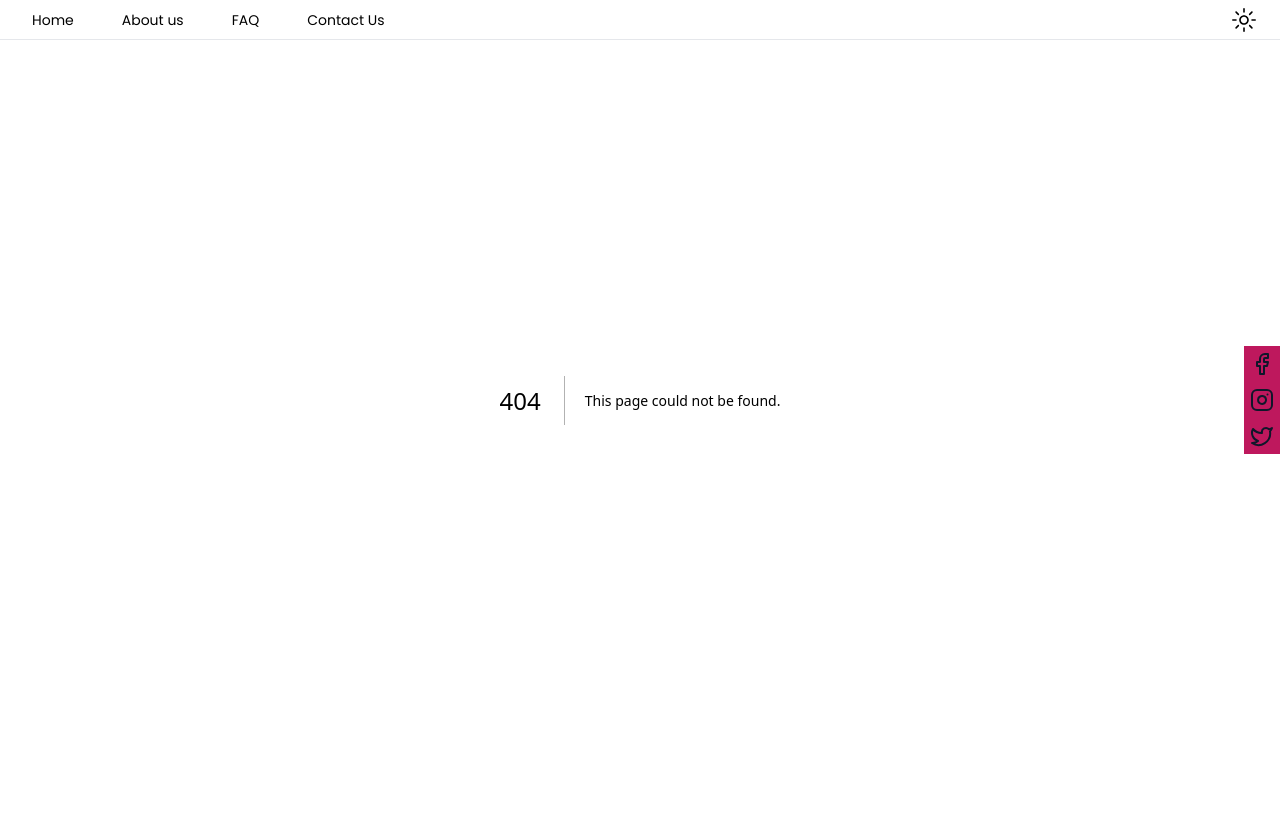
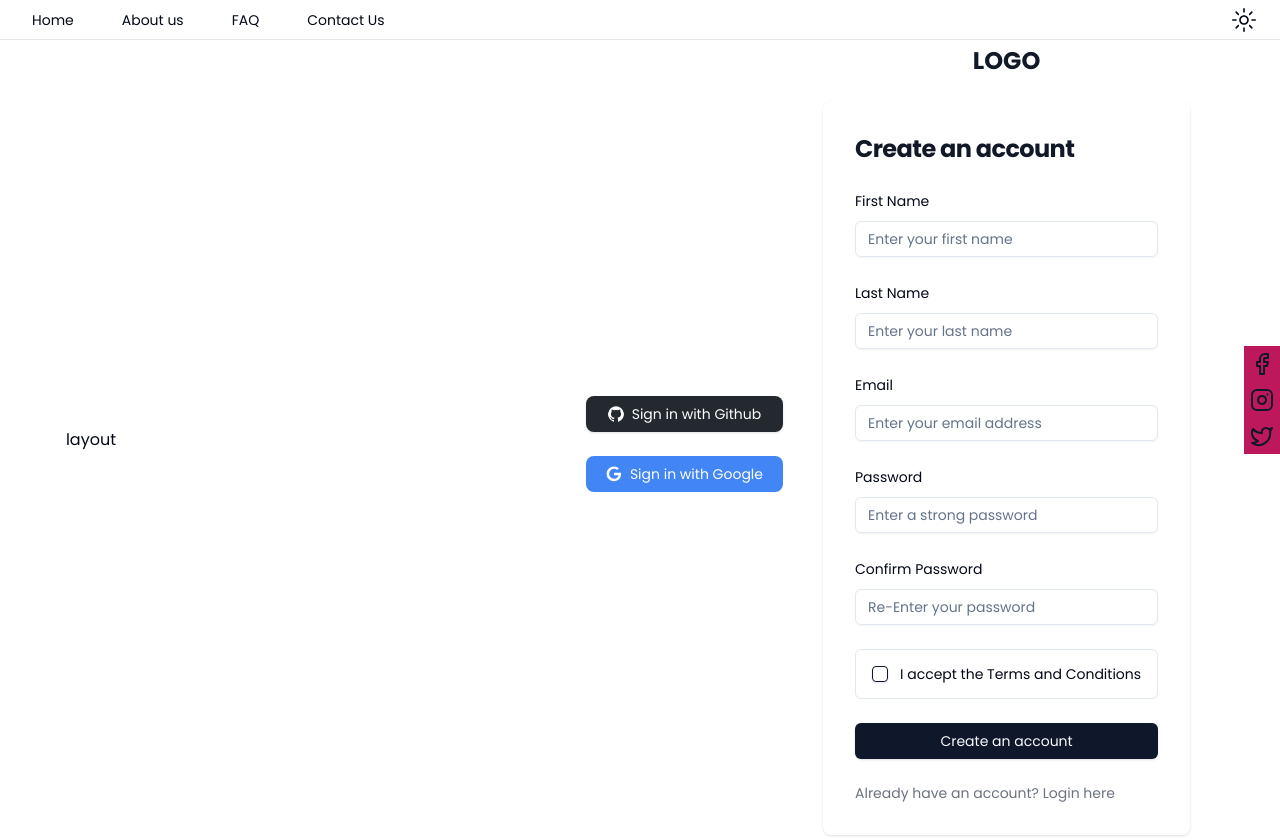
Before and after one commit to janaka4345/fashion-ecommerce, a Next.js app: page /auth/register in a window 1280 px wide. Before the commit this address had no page. Before the commit the page ends 800 px from the top, so only its background shows below. Built offline with nearby package versions, Linux system fonts and the light colour scheme; no server answers.

Commit message:
feat:register route and sign in route added - styles to added

```diff
--- /dev/null
+++ b/app/auth/register/page.jsx
@@ -0,0 +1,112 @@
+import Link from "next/link";
+import RegisterForm from "./_components/RegisterForm";
+
+export default function page() {
+  return (
+    <section className="">
+      <div className="mx-auto flex flex-col items-center justify-center px-6 py-8 md:h-screen lg:py-0">
+        <Link
+          href="/"
+          className="mb-6 flex items-center text-2xl font-semibold text-gray-900 "
+        >
+          LOGO
+        </Link>
+        <div className="w-full rounded-lg bg-white shadow    sm:max-w-md md:mt-0 xl:p-0">
+          <div className="space-y-4 p-6 sm:p-8 md:space-y-6">
+            <h1 className="text-xl font-bold leading-tight tracking-tight text-gray-900  md:text-2xl">
+              Create an account
+            </h1>
+            {/* <form className="space-y-4 md:space-y-6" action="#">
+              <div>
+                <label
+                  for="email"
+                  className="mb-2 block text-sm font-medium text-gray-900 "
+                >
+                  Your email
+                </label>
+                <input
+                  type="email"
+                  name="email"
+                  id="email"
+                  className="focus:ring-primary-600 focus:border-primary-600 :border-blue-500 :ring-blue-500 block w-full rounded-lg border border-gray-300 bg-gray-50     p-2.5 text-gray-900 sm:text-sm"
+                  placeholder="name@company.com"
+                  required=""
+                />
+              </div>
+              <div>
+                <label
+                  for="password"
+                  className="mb-2 block text-sm font-medium text-gray-900 "
+                >
+                  Password
+                </label>
+                <input
+                  type="password"
+                  name="password"
+                  id="password"
+                  placeholder="••••••••"
+                  className="focus:ring-primary-600 focus:border-primary-600 :border-blue-500 :ring-blue-500 block w-full rounded-lg border border-gray-300 bg-gray-50     p-2.5 text-gray-900 sm:text-sm"
+                  required=""
+                />
+              </div>
+              <div>
+                <label
+                  for="confirm-password"
+                  className="mb-2 block text-sm font-medium text-gray-900 "
+                >
+                  Confirm password
+                </label>
+                <input
+                  type="confirm-password"
+                  name="confirm-password"
+                  id="confirm-password"
+                  placeholder="••••••••"
+                  className="focus:ring-primary-600 focus:border-primary-600 :border-blue-500 :ring-blue-500 block w-full rounded-lg border border-gray-300 bg-gray-50     p-2.5 text-gray-900 sm:text-sm"
+                  required=""
+                />
+              </div>
+              <div className="flex items-start">
+                <div className="flex h-5 items-center">
+                  <input
+                    id="terms"
+                    aria-describedby="terms"
+                    type="checkbox"
+                    className="focus:ring-3 focus:ring-primary-300 :ring-primary-600 h-4 w-4 rounded border border-gray-300 bg-gray-50   "
+                    required=""
+                  />
+                </div>
+                <div className="ml-3 text-sm">
+                  <label for="terms" className="font-light text-gray-500 ">
+                    I accept the{" "}
+                    <a
+                      className="text-primary-600  font-medium hover:underline"
+                      href="#"
+                    >
+                      Terms and Conditions
+                    </a>
+                  </label>
+                </div>
+              </div>
+              <button
+                type="submit"
+                className="bg-primary-600 hover:bg-primary-700 focus:ring-primary-300  :bg-primary-700 :ring-primary-800 w-full rounded-lg px-5 py-2.5 text-center text-sm font-medium text-white focus:outline-none focus:ring-4"
+              >
+                Create an account
+              </button>
+              <p className="text-sm font-light text-gray-500 ">
+                Already have an account?{" "}
+                <a
+                  href="#"
+                  className="text-primary-600  font-medium hover:underline"
+                >
+                  Login here
+                </a>
+              </p>
+            </form> */}
+            <RegisterForm />
+          </div>
+        </div>
+      </div>
+    </section>
+  );
+}
--- /dev/null
+++ b/app/auth/signin/page.jsx
@@ -0,0 +1,96 @@
+import SigninForm from "./_components/SigninForm";
+
+export default function page() {
+  return (
+    <section className="">
+      <div className="mx-auto flex flex-col items-center justify-center px-6 py-8 md:h-screen lg:py-0">
+        LOGO
+        <div className="w-full rounded-lg bg-white shadow    sm:max-w-md md:mt-0 xl:p-0">
+          <div className="space-y-4 p-6 sm:p-8 md:space-y-6">
+            <h1 className="text-xl font-bold leading-tight tracking-tight text-gray-900  md:text-2xl">
+              Sign in to your account
+            </h1>
+            {/* <form className="space-y-4 md:space-y-6" action="#">
+              <div>
+                <label
+                  for="email"
+                  className="mb-2 block text-sm font-medium text-gray-900 "
+                >
+                  Your email
+                </label>
+                <input
+                  type="email"
+                  name="email"
+                  id="email"
+                  className="focus:ring-primary-600 focus:border-primary-600 block w-full rounded-lg border border-gray-300 bg-gray-50 p-2.5 text-gray-900     :border-blue-500 :ring-blue-500 sm:text-sm"
+                  placeholder="name@company.com"
+                  required=""
+                />
+              </div>
+              <div>
+                <label
+                  for="password"
+                  className="mb-2 block text-sm font-medium text-gray-900 "
+                >
+                  Password
+                </label>
+                <input
+                  type="password"
+                  name="password"
+                  id="password"
+                  placeholder="••••••••"
+                  className="focus:ring-primary-600 focus:border-primary-600 block w-full rounded-lg border border-gray-300 bg-gray-50 p-2.5 text-gray-900     :border-blue-500 :ring-blue-500 sm:text-sm"
+                  required=""
+                />
+              </div>
+              <div className="flex items-center justify-between">
+                <div className="flex items-start">
+                  <div className="flex h-5 items-center">
+                    <input
+                      id="remember"
+                      aria-describedby="remember"
+                      type="checkbox"
+                      className="focus:ring-3 focus:ring-primary-300 :ring-primary-600 h-4 w-4 rounded border border-gray-300 bg-gray-50   "
+                      required=""
+                    />
+                  </div>
+                  <div className="ml-3 text-sm">
+                    <label
+                      for="remember"
+                      className="text-gray-500 "
+                    >
+                      Remember me
+                    </label>
+                  </div>
+                </div>
+                <a
+                  href="#"
+                  className="text-primary-600  text-sm font-medium hover:underline"
+                >
+                  Forgot password?
+                </a>
+              </div>
+              <button
+                type="submit"
+                className="bg-primary-600 hover:bg-primary-700 focus:ring-primary-300  :bg-primary-700 :ring-primary-800 w-full rounded-lg px-5 py-2.5 text-center text-sm font-medium text-white focus:outline-none focus:ring-4"
+              >
+                Sign in
+              </button>
+              <p className="text-sm font-light text-gray-500 ">
+                Don’t have an account yet?{" "}
+                <a
+                  href="#"
+                  className="text-primary-600  font-medium hover:underline"
+                >
+                  Sign up
+                </a>
+              </p>
+            </form> */}
+
+            <SigninForm />
+          </div>
+        </div>
+      </div>
+    </section>
+  );
+}
```
